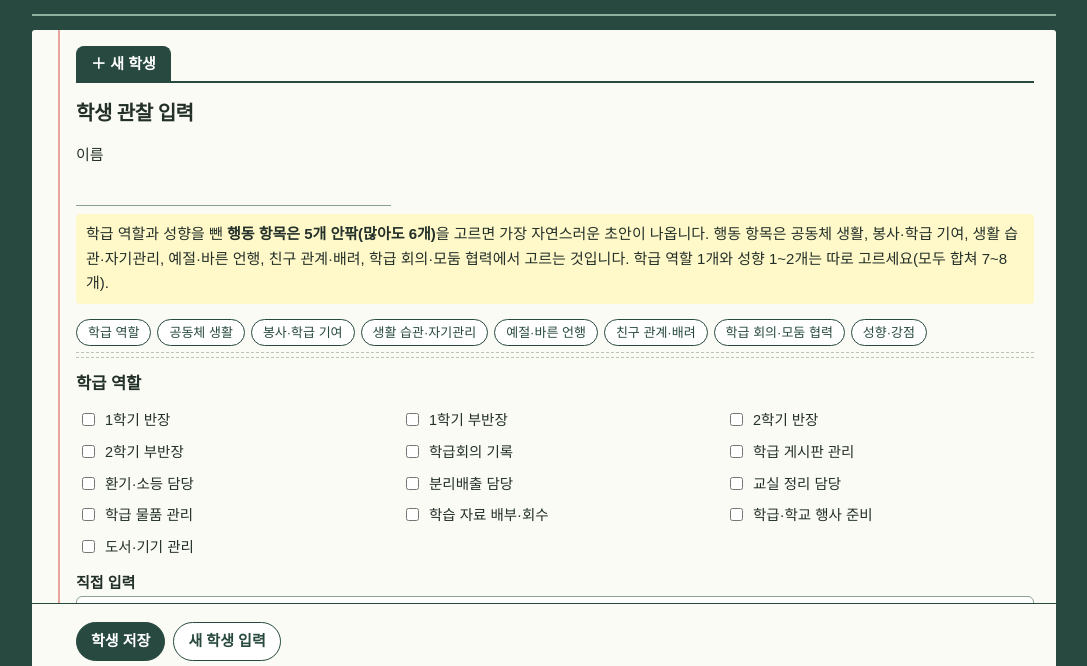
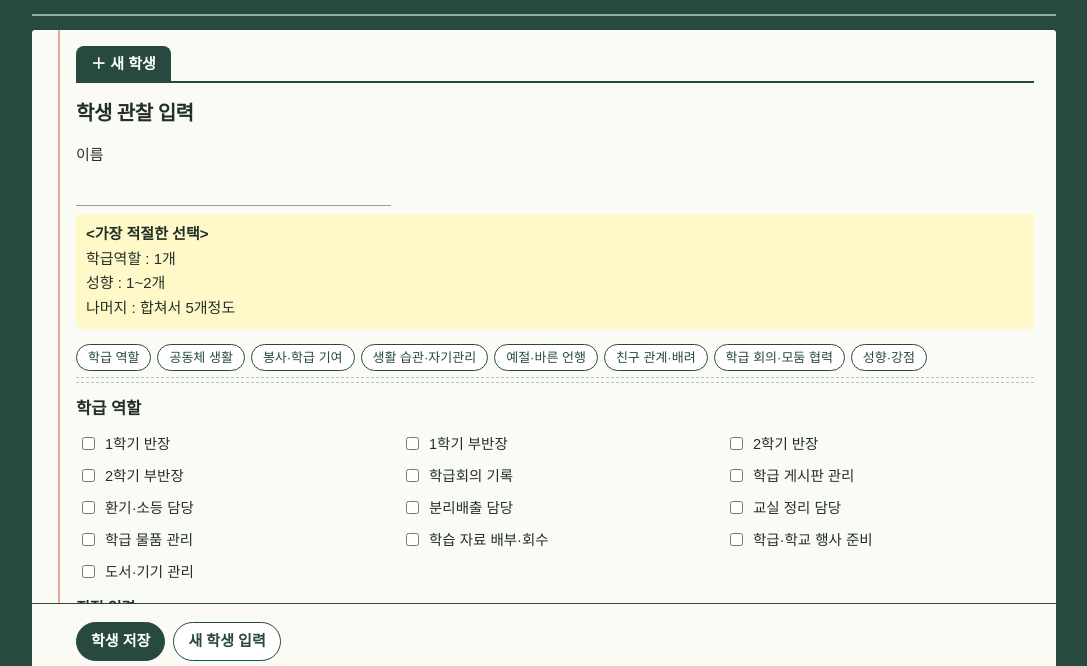
Before and after one commit to kimminjae13579-netizen/haengbal-helper, a plain HTML site: page index.html in a window 1280 px wide. Shown: the part 99-765 px from the top of the page, without its empty margins (96-1183 px from the left). Drawn offline with Linux system fonts and the light colour scheme.

Commit message:
항목 개수 안내를 '가장 적절한 선택' 형식으로 변경
Co-Authored-By: Claude Opus 5.5 <noreply@anthropic.com>

```diff
--- a/index.html
+++ b/index.html
@@ -43,7 +43,7 @@ section button.link{color:var(--red)}
 </style></head><body><main>
 <header><h1>중1 행발 학급 입력 도우미</h1></header>
 <section id="entry" aria-labelledby="editorTitle"><div id="tabs" role="tablist" aria-label="학생 바꾸기"></div><h2 id="editorTitle">학생 관찰 입력</h2><div class="formrow"><label class="field">이름<input id="code" maxlength="30" autocomplete="off" spellcheck="false"></label></div>
-<p class="note">학급 역할과 성향을 뺀 <strong>행동 항목은 5개 안팎(많아도 6개)</strong>을 고르면 가장 자연스러운 초안이 나옵니다. 행동 항목은 공동체 생활, 봉사·학급 기여, 생활 습관·자기관리, 예절·바른 언행, 친구 관계·배려, 학급 회의·모둠 협력에서 고르는 것입니다. 학급 역할 1개와 성향 1~2개는 따로 고르세요(모두 합쳐 7~8개).</p><nav id="jump" aria-label="영역 바로가기"></nav><div id="areas"></div>
+<p class="note"><strong>&lt;가장 적절한 선택&gt;</strong><br>학급역할 : 1개<br>성향 : 1~2개<br>나머지 : 합쳐서 5개정도</p><nav id="jump" aria-label="영역 바로가기"></nav><div id="areas"></div>
 <div id="scenes"></div>
 <div class="row"><button type="button" class="primary" id="make">선택 완료 · 초안 보기</button><span id="makeNote" class="secondary"></span></div>
 <div class="draftbox" id="draftbox"><h3>행발 초안</h3><textarea id="draft" maxlength="3000" aria-describedby="meter draftNote"></textarea><div class="row" hidden><span id="meter" class="meter"></span><button type="button" id="regen">다시 만들기</button><button type="button" id="aiCopyOne">이 학생 AI 다듬기 요청문 복사</button><label class="opt"><input type="checkbox" id="optTag"> 인성 요소 괄호 표기 (예: (배려))</label></div><p id="draftNote" class="secondary" hidden></p><p id="lint" hidden></p></div>
```
